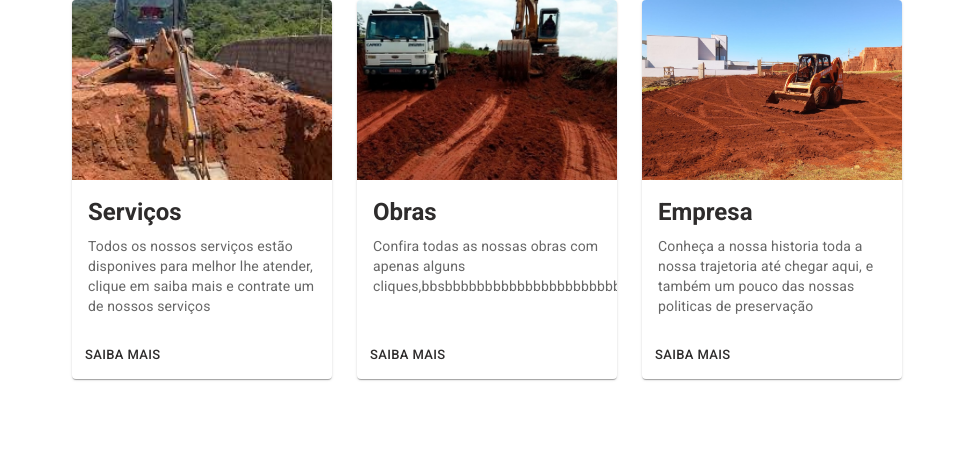
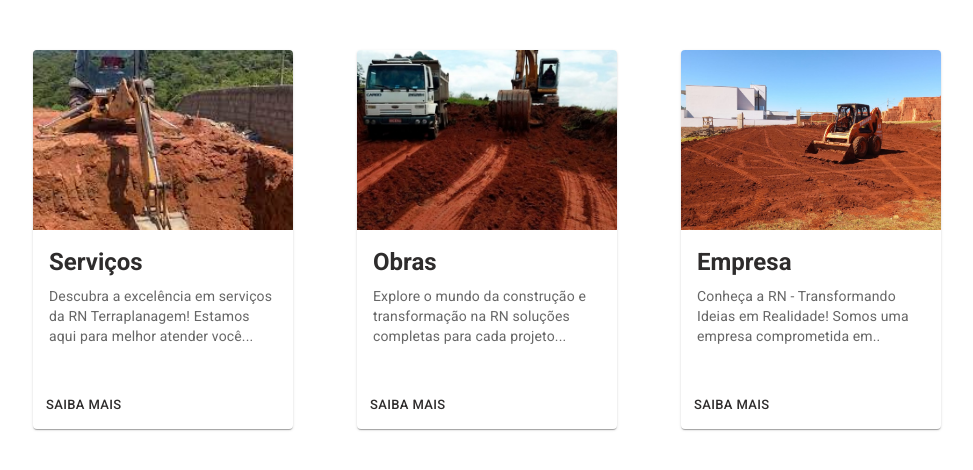
Before and after one commit to WeldonThallysson/RnTerraplanagem, a React (Vite) app: page / in a window 1280 px wide. Shown: the top 470 px of the page, without its empty margins (153-1126 px from the left). Built offline with nearby package versions, Linux system fonts and the light colour scheme.

Commit message:
Aprimoramento dos textos exemplos da descrição dos cards

```diff
--- a/src/pages/home/Home.jsx
+++ b/src/pages/home/Home.jsx
@@ -1,9 +1,11 @@
 import React from "react";
 import Cards from "../../components/cards/Cards";
-import { Box } from "@mui/material";
-import imagemCard1 from '../../assets/imagensCards/imagemCard1.jpg'
-import imagemCard2 from '../../assets/imagensCards/imagemCard2.jpg'
-import imagemCard3 from '../../assets/imagensCards/imagemCard3.jpg'
+import { Box, Grid } from "@mui/material";
+import imagemCard1 from "../../assets/imagensCards/imagemCard1.jpg";
+import imagemCard2 from "../../assets/imagensCards/imagemCard2.jpg";
+import imagemCard3 from "../../assets/imagensCards/imagemCard3.jpg";
+import "./Home.css";
+
 const Home = () => {
   const informacoesCards = [
     {
@@ -11,31 +13,37 @@ const Home = () => {
       imagem: imagemCard1,
       titulo: "Serviços",
       descricao:
-        "Todos os nossos serviços estão disponives para melhor lhe atender, clique em saiba mais e contrate um de nossos serviços",
+        "Descubra a excelência em serviços da RN Terraplanagem! Estamos aqui para melhor atender você... ",
     },
     {
       id: 2,
       imagem: imagemCard2,
       titulo: "Obras",
       descricao:
-        "Confira todas as nossas obras com apenas alguns cliques,bbsbbbbbbbbbbbbbbbbbbbbbbbbbbbbbbbbbbbbbbbbbbbbbbbbbbbbbbbbbbbbb",
+        "Explore o mundo da construção e transformação na RN soluções completas para cada projeto...",
     },
     {
       id: 3,
       imagem: imagemCard3,
       titulo: "Empresa",
       descricao:
-        "Conheça a nossa historia toda a nossa trajetoria até chegar aqui, e também um pouco das nossas politicas de preservação ",
+        "Conheça a RN - Transformando Ideias em Realidade! Somos uma empresa comprometida em..",
     },
   ];
   return (
-    <Box display={'flex'} gap={'25px'} justifyContent={'center'} >
+
+    <Grid display={'flex'} justifyContent={"center"}  container spacing={2}>
+
       {informacoesCards.map((item) => (
-        <Box key={item.id}  >
-          <Cards titulo={item.titulo} descricao={item.descricao} imagem={item.imagem} />
-        </Box>
+        <Grid display={'flex'} justifyContent={"center"} item xs={12} sm={3} md={3} lg={3} margin={'50px 0 0 0'}>
+          <Cards
+            titulo={item.titulo}
+            descricao={item.descricao}
+            imagem={item.imagem}
+          />
+        </Grid>
       ))}
-    </Box>
+    </Grid>
   );
 };
 
```
